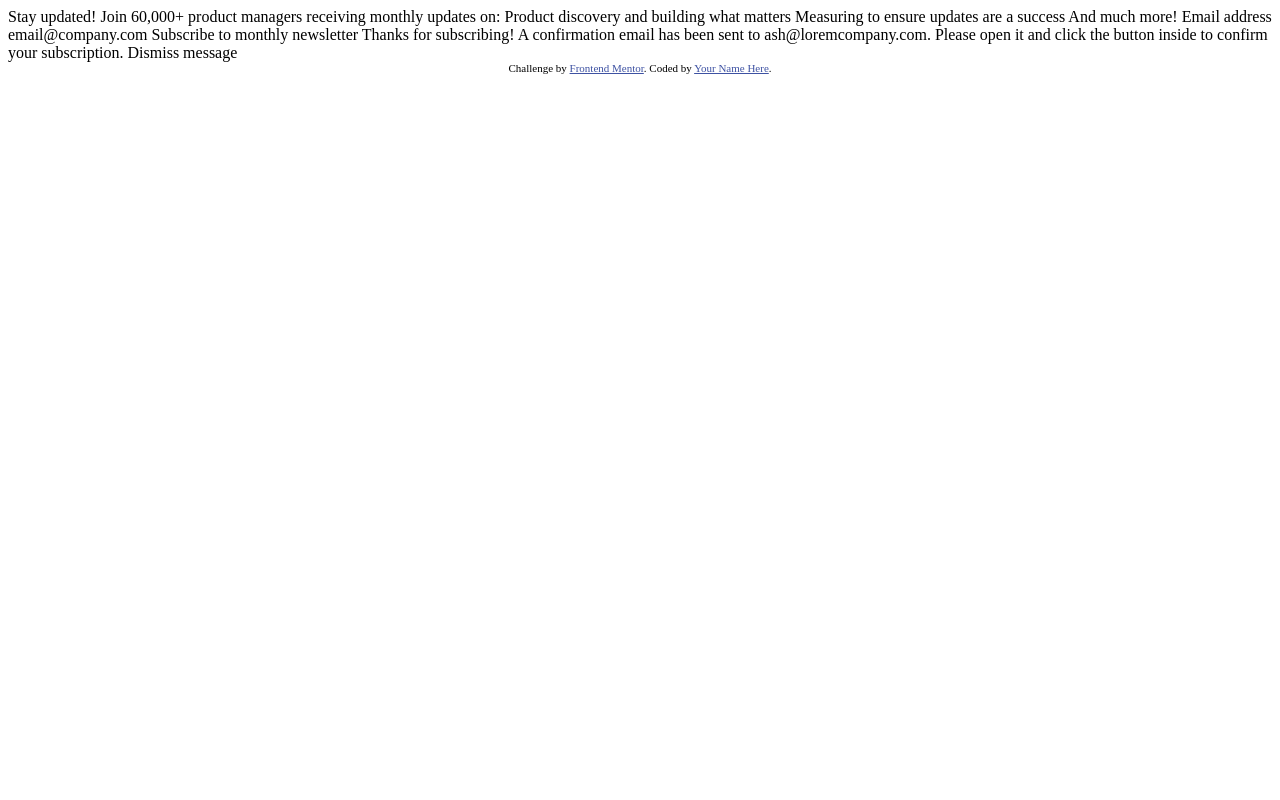
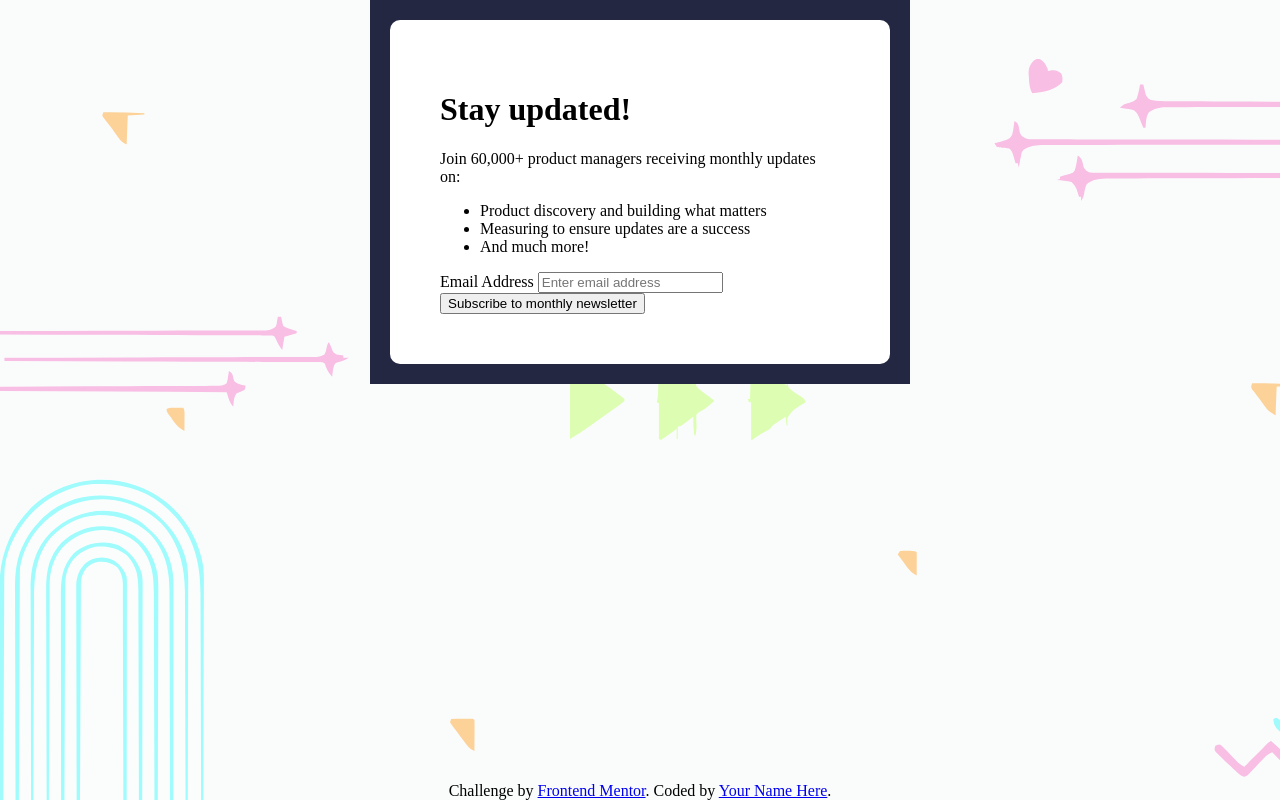
Before and after one commit to auniraden/newsletter-sign-up-with-success-message-main, a plain HTML site: page index.html in a window 1280 px wide. Drawn offline with Linux system fonts and the light colour scheme.

Commit message:
added css file

```diff
--- /dev/null
+++ b/assets/styles.css
@@ -0,0 +1,58 @@
+@media (max-width: 768px) {
+
+    body {
+      font-size: 16px; /* Adjust font size for better readability on smaller screens */
+    }
+
+    .header {
+      display: flex; /* Change layout for the header to a flexbox on smaller screens */
+      flex-direction: column;
+    }
+
+    .menu {
+      display: none; /* Hide the menu on smaller screens or change its appearance */
+    }
+
+    .content {
+      width: 100%; /* Make content occupy full width on smaller screens */
+    }
+}
+
+body{
+    background-image: url(./images/newsletter-background-desktop.svg);
+    background-size: cover;
+    background-repeat: no-repeat;
+    margin: 0;
+    display: flex;
+    flex-direction:column;
+    justify-content: space-between;
+    align-items: center;
+    min-height: 100vh;
+
+}
+
+main{
+    display: flex;
+    flex-direction: column;
+    align-items: center;
+
+}
+
+.container{
+    background-color: hsl(234, 29%, 20%);
+    padding: 20px;
+}
+
+form{
+    background-color: hsl(0, 0%, 100%);
+    padding: 50px;
+    border-radius: 10px;
+    max-width: 400px;
+    width: 100%;
+    margin-bottom: auto;
+}
+
+footer{
+    flex-shrink: 0;
+    margin-top: auto;
+}
--- a/index.html
+++ b/index.html
@@ -5,48 +5,54 @@
   <meta name="viewport" content="width=device-width, initial-scale=1.0"> <!-- displays site properly based on user's device -->
 
   <link rel="icon" type="image/png" sizes="32x32" href="./assets/images/favicon-32x32.png">
+  <link rel="stylesheet" href="./assets/styles.css">
 
   <title>Frontend Mentor | Newsletter sign-up form with success message</title>
 
-  <!-- Feel free to remove these styles or customise in your own stylesheet 👍 -->
-  <style>
-    .attribution { font-size: 11px; text-align: center; }
-    .attribution a { color: hsl(228, 45%, 44%); }
-  </style>
 </head>
 <body>
 
   <!-- Sign-up form start -->
-
-  Stay updated!
-
-  Join 60,000+ product managers receiving monthly updates on:
-
-  Product discovery and building what matters
-  Measuring to ensure updates are a success
-  And much more!
-
-  Email address
-  email@company.com
-
-  Subscribe to monthly newsletter
+  <main>
+    <div class="container">
+      <form action="" method="post">
+        <div>
+          <h1>Stay updated!</h1>
+          <p>Join 60,000+ product managers receiving monthly updates on:</p>
+          <ul>
+            <li>Product discovery and building what matters</li>
+            <li>Measuring to ensure updates are a success</li>
+            <li>And much more!</li>
+          </ul>
+        </div>
+        <div>
+          <label for="email">Email Address</label>
+          <input type="email" id="email" name="email" placeholder="Enter email address" required>
+        </div>
+        <div>
+          <button>Subscribe to monthly newsletter</button>
+        </div>
+      </form>
+  </div>
+</main>
 
   <!-- Sign-up form end -->
 
   <!-- Success message start -->
 
-  Thanks for subscribing!
+ <!-- Thanks for subscribing!
 
   A confirmation email has been sent to ash@loremcompany.com.
   Please open it and click the button inside to confirm your subscription.
 
-  Dismiss message
+  Dismiss message -->
 
   <!-- Success message end -->
-
-  <div class="attribution">
-    Challenge by <a href="https://www.frontendmentor.io?ref=challenge" target="_blank">Frontend Mentor</a>.
-    Coded by <a href="#">Your Name Here</a>.
-  </div>
+  <footer>
+    <div class="attribution">
+      Challenge by <a href="https://www.frontendmentor.io?ref=challenge" target="_blank">Frontend Mentor</a>.
+      Coded by <a href="#">Your Name Here</a>.
+    </div>
+  </footer>
 </body>
 </html>
```
Also changed, not shown: assets/images/newsletter-background-desktop.svg (added).
